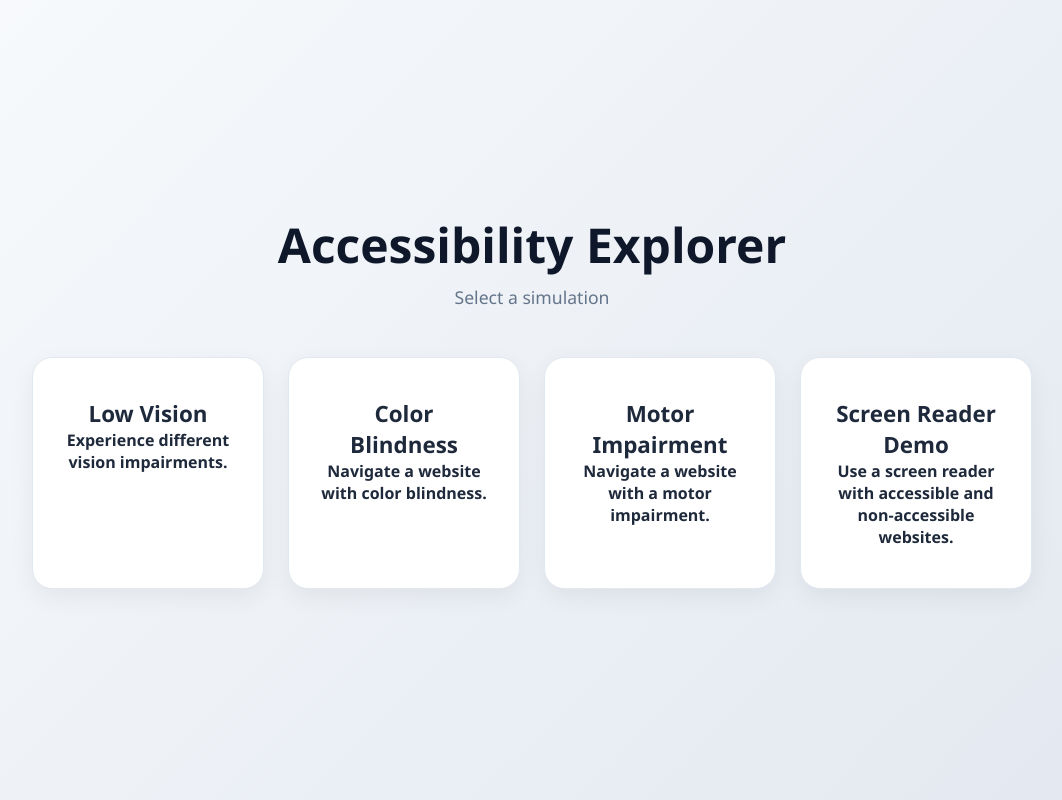
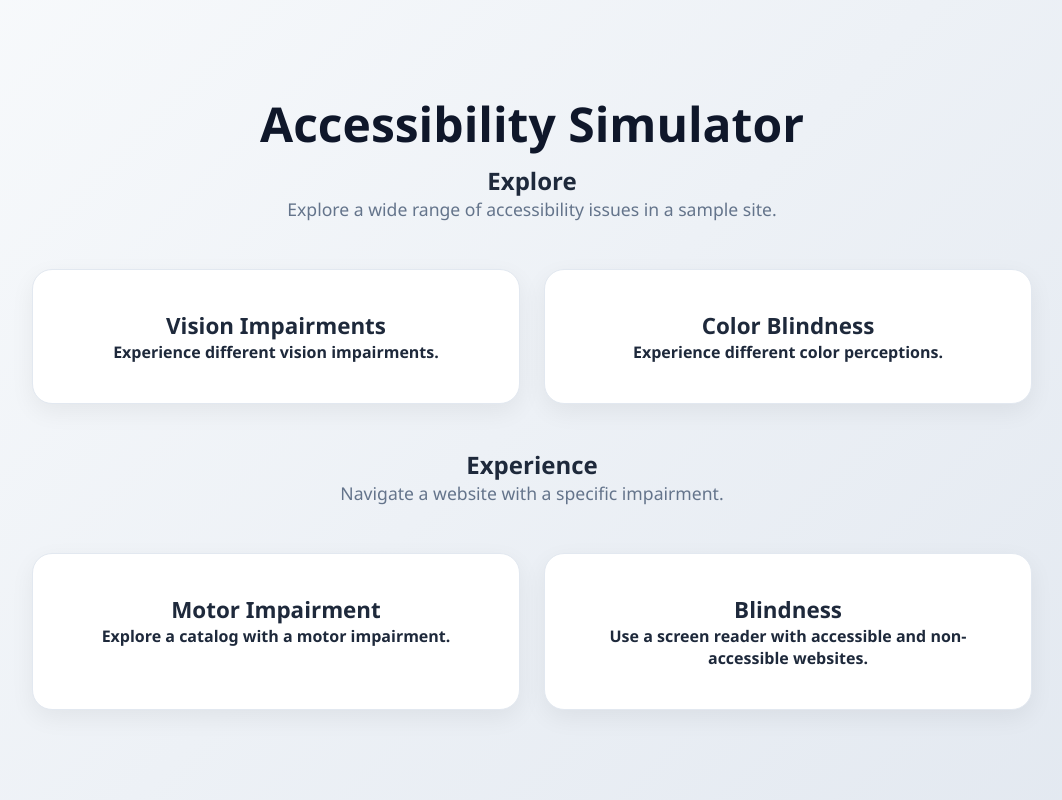
Before and after one commit to ScotlynTurner/design-empathy-simulator, a website: page index.html in a window 1280 px wide. Shown: the whole page, without its empty margins (108-1170 px from the left). Drawn offline with Linux system fonts and the light colour scheme.

Commit message:
cleaned up index.html

```diff
--- a/index.html
+++ b/index.html
@@ -9,27 +9,35 @@
 </head>
 <body>
     <div class="container">
-        <h1>Accessibility Explorer</h1>
-        <p class="subtitle">Select a simulation</p>
+        <h1>Accessibility Simulator</h1>
 
+        <h2>Explore</h2>
+        <p class="subtitle">Explore a wide range of accessibility issues in a sample site.</p>
         <div class="card-grid">
             <div class="card" data-category="low vision">
-                <h2>Low Vision</h2>
+                <h2>Vision Impairments</h2>
                 <h4>Experience different vision impairments.</h4>
             </div>
 
             <div class="card" data-category="Color Blindness">
                 <h2>Color Blindness</h2>
-                <h4>Navigate a website with color blindness.</h4>
+                <h4>Experience different color perceptions.</h4>
             </div>
+        </div>
 
+        <br>
+        <br>
+
+        <h2>Experience</h2>
+        <p class="subtitle">Navigate a website with a specific impairment.</p>
+        <div class="card-grid">
             <a class="card" data-category="Motor Impairment" href="./pages/byu-motor.html">
                 <h2>Motor Impairment</h2>
-                <h4>Navigate a website with a motor impairment.</h4>
+                <h4>Explore a catalog with a motor impairment.</h4>
             </a>
 
             <a class="card" data-category="Screen Reader Demo" href="./blind.html">
-                <h2>Screen Reader Demo</h2>
+                <h2>Blindness</h2>
                 <h4>Use a screen reader with accessible and non-accessible websites.</h4>
             </a>
         </div>
```
